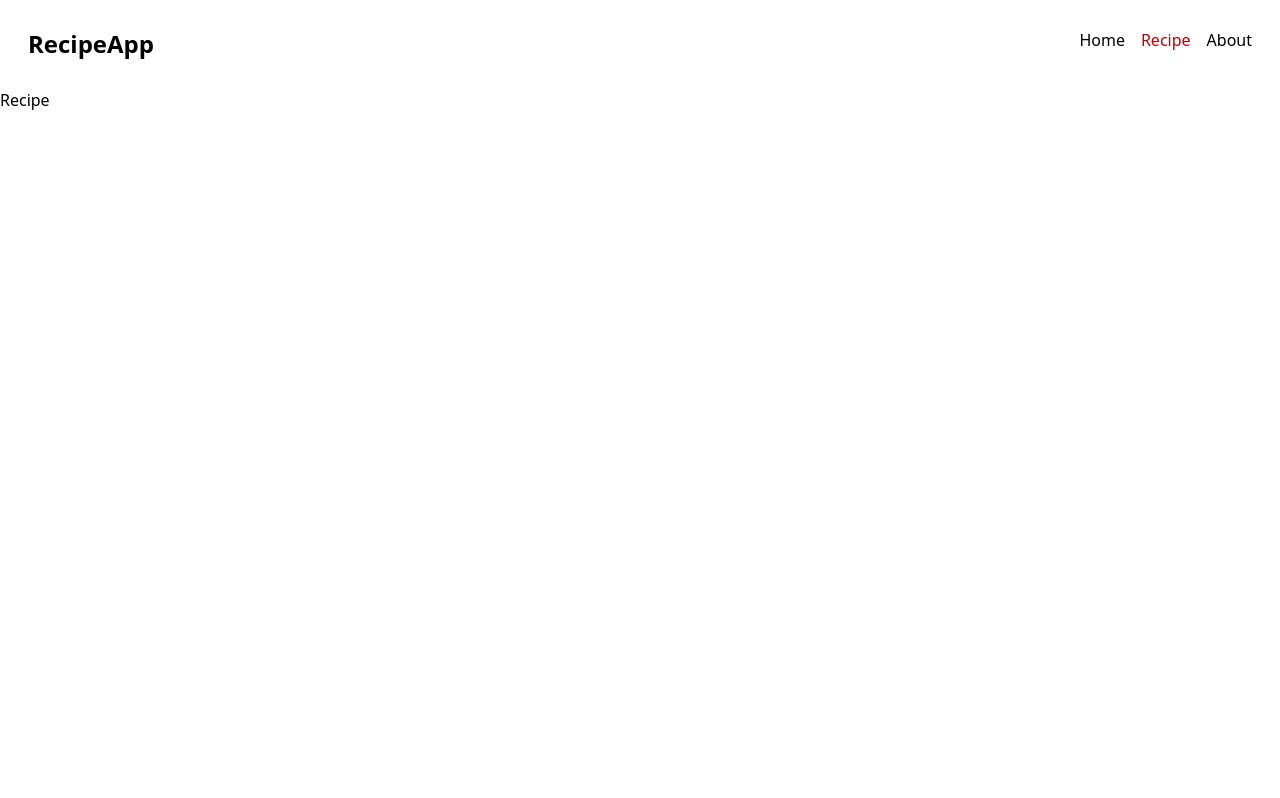
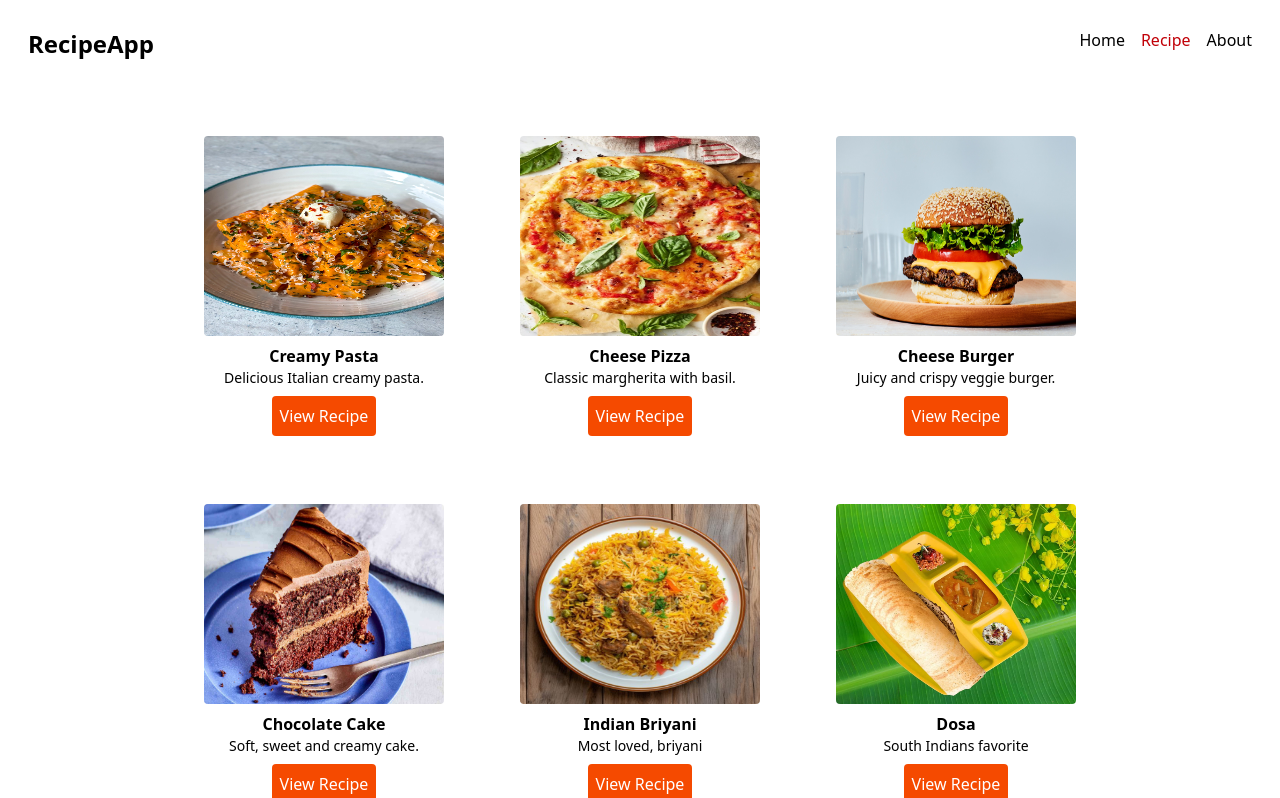
Before and after one commit to om-dev007/Recipe-App, a React (Vite) app: page /recipe in a window 1280 px wide. Shown: the top 798 px of the page. Built offline with nearby package versions, Linux system fonts and the light colour scheme.

Commit message:
recipe added

```diff
--- a/src/components/RecipeCard.jsx
+++ b/src/components/RecipeCard.jsx
@@ -1,8 +1,21 @@
 import React from 'react'
+import { Link } from 'react-router-dom';
 
-const RecipeCard = () => {
+const RecipeCard = ({items}) => {
+
   return (
-    <div>RecipeCard</div>
+    <div className='p-5'>
+      <div className='p-2'>
+        <img className='w-60 rounded h-50' src={items.img} alt="" />
+      </div>
+      <div className='font-semibold text-center'> {items.title} </div>
+      <div className='text-wrap overflow-hidden text-center text-sm'> {items.decs} </div>
+      <div className='flex justify-center mt-2'>
+        <Link to={`/recipe/${items.id}`}>
+          <button className='bg-orange-600 px-2 py-2 rounded cursor-pointer hover:scale-105 transition-all text-white '>View Recipe</button>
+        </Link>
+      </div>
+    </div>
   )
 }
 
--- a/src/pages/Recipe.jsx
+++ b/src/pages/Recipe.jsx
@@ -1,8 +1,118 @@
 import React from 'react'
+import RecipeCard from '../components/RecipeCard'
+
+export const recipes = [
+    {
+      id: 1,
+      title: 'Creamy Pasta',
+      img: '/pasta.jpg',
+      decs: 'Delicious Italian creamy pasta.'
+    },
+    {
+      id: 2,
+      title: 'Cheese Pizza ',
+      img: '/pizza.jpg',
+      decs: 'Classic margherita with basil.'
+    },
+    {
+      id: 3,
+      title: 'Cheese Burger',
+      img: '/cheeseburger.jpg',
+      decs: 'Juicy and crispy veggie burger.'
+    },
+    {
+      id: 4,
+      title: 'Chocolate Cake',
+      img: '/cholate-cake.jpg',
+      decs: 'Soft, sweet and creamy cake.'
+    },
+    {
+      id: 5,
+      title: 'Indian Briyani',
+      img: '/briyani.jpg',
+      decs: 'Most loved, briyani'
+    },
+    {
+      id: 6,
+      title: 'Dosa',
+      img: '/dosa.jpg',
+      decs: 'South Indians favorite'
+    },
+    {
+      id: 7,
+      title: 'Green Salad',
+      img: '/green-salad-recipes.jpg',
+      decs: 'Protien rich salad'
+    },
+    {
+      id: 8,
+      title: 'Paneer Butter Masala',
+      img: '/paneer-butter-masala-recipe.jpg',
+      decs: 'Yummy paneer butter masala sabzi'
+    }
+  ]
 
 const Recipe = () => {
+
+  const data = [
+    {
+      id: 1,
+      title: 'Creamy Pasta',
+      img: '/pasta.jpg',
+      decs: 'Delicious Italian creamy pasta.'
+    },
+    {
+      id: 2,
+      title: 'Cheese Pizza ',
+      img: '/pizza.jpg',
+      decs: 'Classic margherita with basil.'
+    },
+    {
+      id: 3,
+      title: 'Cheese Burger',
+      img: '/cheeseburger.jpg',
+      decs: 'Juicy and crispy veggie burger.'
+    },
+    {
+      id: 4,
+      title: 'Chocolate Cake',
+      img: '/cholate-cake.jpg',
+      decs: 'Soft, sweet and creamy cake.'
+    },
+    {
+      id: 5,
+      title: 'Indian Briyani',
+      img: '/briyani.jpg',
+      decs: 'Most loved, briyani'
+    },
+    {
+      id: 6,
+      title: 'Dosa',
+      img: '/dosa.jpg',
+      decs: 'South Indians favorite'
+    },
+    {
+      id: 7,
+      title: 'Green Salad',
+      img: '/green-salad-recipes.jpg',
+      decs: 'Protien rich salad'
+    },
+    {
+      id: 8,
+      title: 'Paneer Butter Masala',
+      img: '/paneer-butter-masala-recipe.jpg',
+      decs: 'Yummy paneer butter masala sabzi'
+    }
+  ]
+
   return (
-    <div>Recipe</div>
+    <div className='flex p-5 justify-center flex-wrap gap-5'>
+      {data.map((items) => {
+        return (
+          <RecipeCard key={items.id} items={items} />
+        )
+      })}
+    </div>
   )
 }
 
--- a/src/pages/RecipeDetail.jsx
+++ b/src/pages/RecipeDetail.jsx
@@ -1,8 +1,24 @@
 import React from 'react'
+import { useParams } from 'react-router-dom'
+import { recipes } from './Recipe'
 
 const RecipeDetail = () => {
+  const {id} = useParams()
+  const recipe = recipes.find((item) => item.id == id);
+  console.log(recipe);
+
   return (
-    <div>RecipeDetail</div>
+    <div className='text-center'>
+      <div className='object-contain flex justify-center'>
+        <img className='w-100 h-100 rounded-2xl' src={recipe.img} alt="" />
+      </div>
+      <div className='p-5'>
+        <h1 className='font-semibold text-2xl'> {recipe.title} </h1>
+      </div>
+      <div>
+        <h1 className='font-light text-sm'> {recipe.decs} </h1>
+      </div>
+    </div>
   )
 }
 
```
